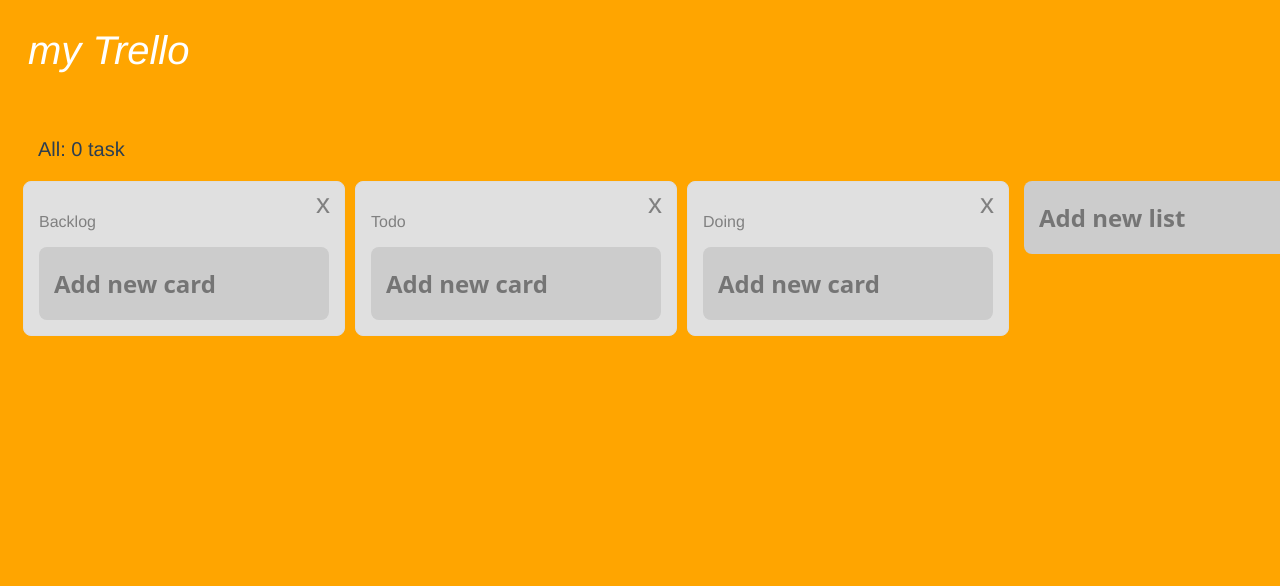
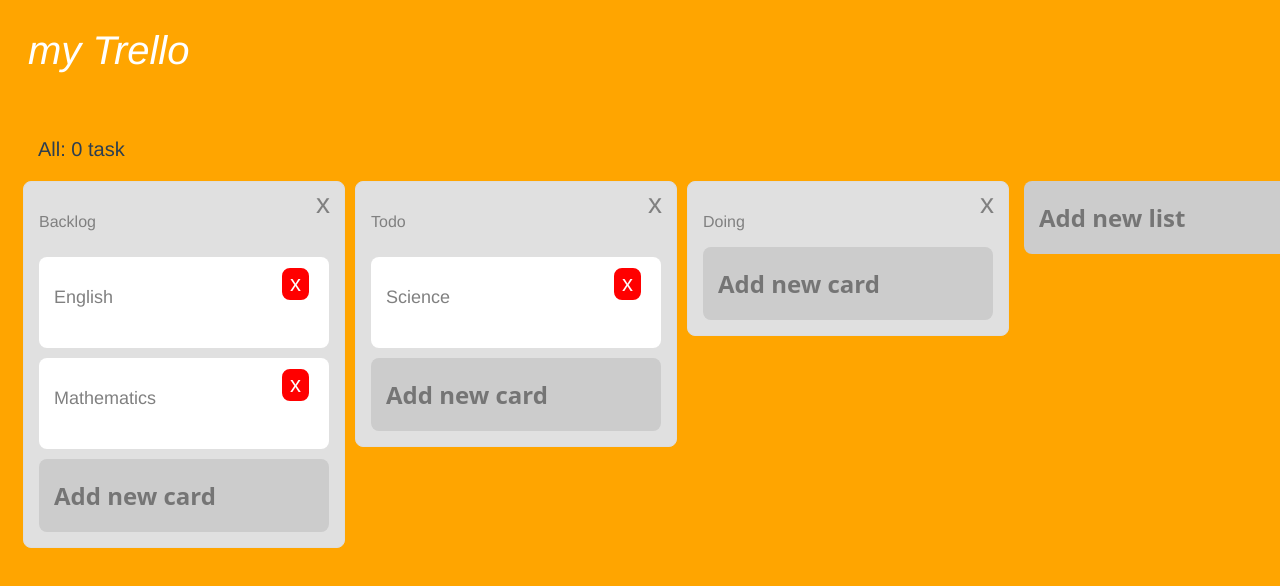
Before and after one commit to Akiyoshi999/JavaScript-practice, a Vue app in the folder 02_Trello-style-app/my-trello/: page / in a window 1280 px wide. Shown: the top 586 px of the page. Built offline with nearby package versions, Linux system fonts and the light colour scheme.

Commit message:
Cardコンポーネントさくせい

```diff
--- a/02_Trello-style-app/my-trello/src/components/Board.vue
+++ b/02_Trello-style-app/my-trello/src/components/Board.vue
@@ -10,6 +10,7 @@
           v-for="(item, index) in lists"
           :key="item.id"
           :title="item.title"
+          :cards="item.cards"
           :list-index="index"
         />
         <list-add />
--- /dev/null
+++ b/02_Trello-style-app/my-trello/src/components/Card.vue
@@ -0,0 +1,39 @@
+<template>
+  <div class="card">
+    <button class="close-button" @click="removeCardFromList">
+      x
+    </button>
+    <div class="body">
+      {{ body }}
+    </div>
+  </div>
+</template>
+
+<script>
+export default {
+  props: {
+    body: {
+      type: String,
+      required: true
+    },
+    listIndex: {
+      type: String,
+      required: true
+    },
+    cardIndex: {
+      type: String,
+      required: true
+    }
+  },
+  methods: {
+    removeCardFromList: function() {
+      if (confirm('本当にこのカードを削除しますか？')) {
+        this.$store.dispatch('removeCardFromList', {
+          cardIndex: this.cardIndex,
+          listIndex: this.listIndex
+        })
+      }
+    }
+  }
+}
+</script>
--- a/02_Trello-style-app/my-trello/src/components/CardAdd.vue
+++ b/02_Trello-style-app/my-trello/src/components/CardAdd.vue
@@ -1,14 +1,14 @@
 <template>
   <form :class="classList" @submit.prevent="addCardToList">
     <input
+      v-model="body"
       type="text"
       class="text-input"
-      v-model="body"
       placeholder="Add new card"
       @focusin="startEditing"
       @focusout="finishEditing"
-    />
-    <button type="submit" class="add-button" v-if="isEditing || bodyExists">
+    >
+    <button v-if="isEditing || bodyExists" type="submit" class="add-button">
       Add
     </button>
   </form>
--- a/02_Trello-style-app/my-trello/src/components/List.vue
+++ b/02_Trello-style-app/my-trello/src/components/List.vue
@@ -8,18 +8,30 @@
         x
       </div>
     </div>
-    <Card-add :listIndex="listIndex" />
+    <card
+      v-for="(item, index) in cards"
+      :body="item.body"
+      :key="item.id"
+      :cardIndex="index"
+      :listIndex="listIndex"
+    />
+    <Card-add :list-index="listIndex" />
   </div>
 </template>
 
 <script>
+import Card from './Card.vue'
 import CardAdd from './CardAdd'
 
 export default {
-  components: { CardAdd },
+  components: { CardAdd, Card },
   props: {
     title: {
       type: String,
+      required: true
+    },
+    cards: {
+      type: Number,
       required: true
     },
     listIndex: {
--- a/02_Trello-style-app/my-trello/src/store/index.js
+++ b/02_Trello-style-app/my-trello/src/store/index.js
@@ -31,10 +31,13 @@
     removelist(state, payload) {
       state.lists.splice(payload.listIndex, 1)
     },
-    addCarToList(state, payload) {
+    addCardToList(state, payload) {
       state.lists[payload.listIndex].cards.push({
         body: payload.body
       })
+    },
+    removeCardFromList(state, payload) {
+      state.lists[payload.listIndex].cards.splice(payload.cardIndex, 1)
     }
   },
   actions: {
@@ -44,8 +47,11 @@
     removelist(context, payload) {
       context.commit('removelist', payload)
     },
-    addCarToList(context, payload) {
+    addCardToList(context, payload) {
       context.commit('addCardToList', payload)
+    },
+    removeCardFromList(context, payload) {
+      context.commit('removeCardFromList', payload)
     }
   },
   getters: {}
```
